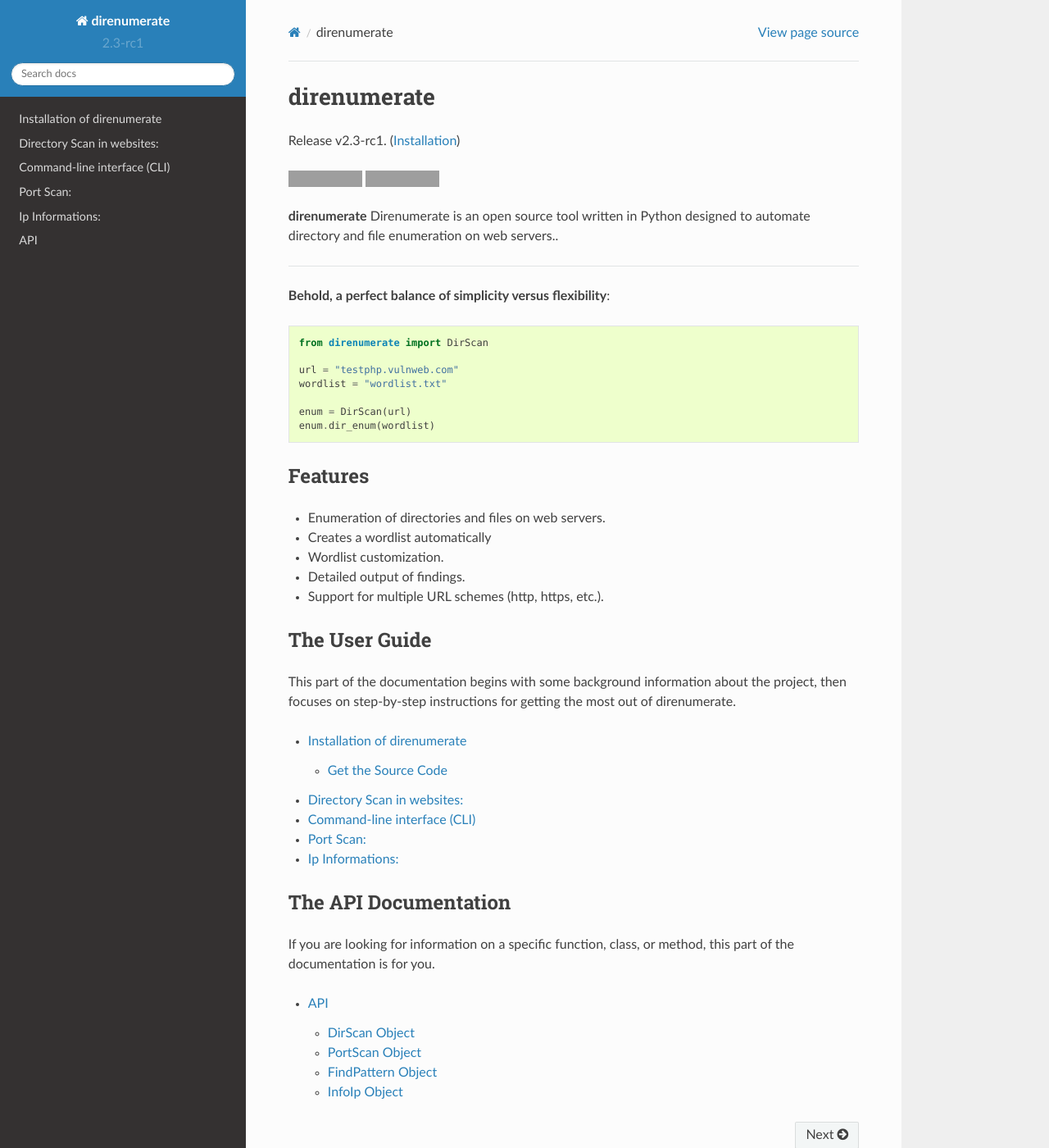
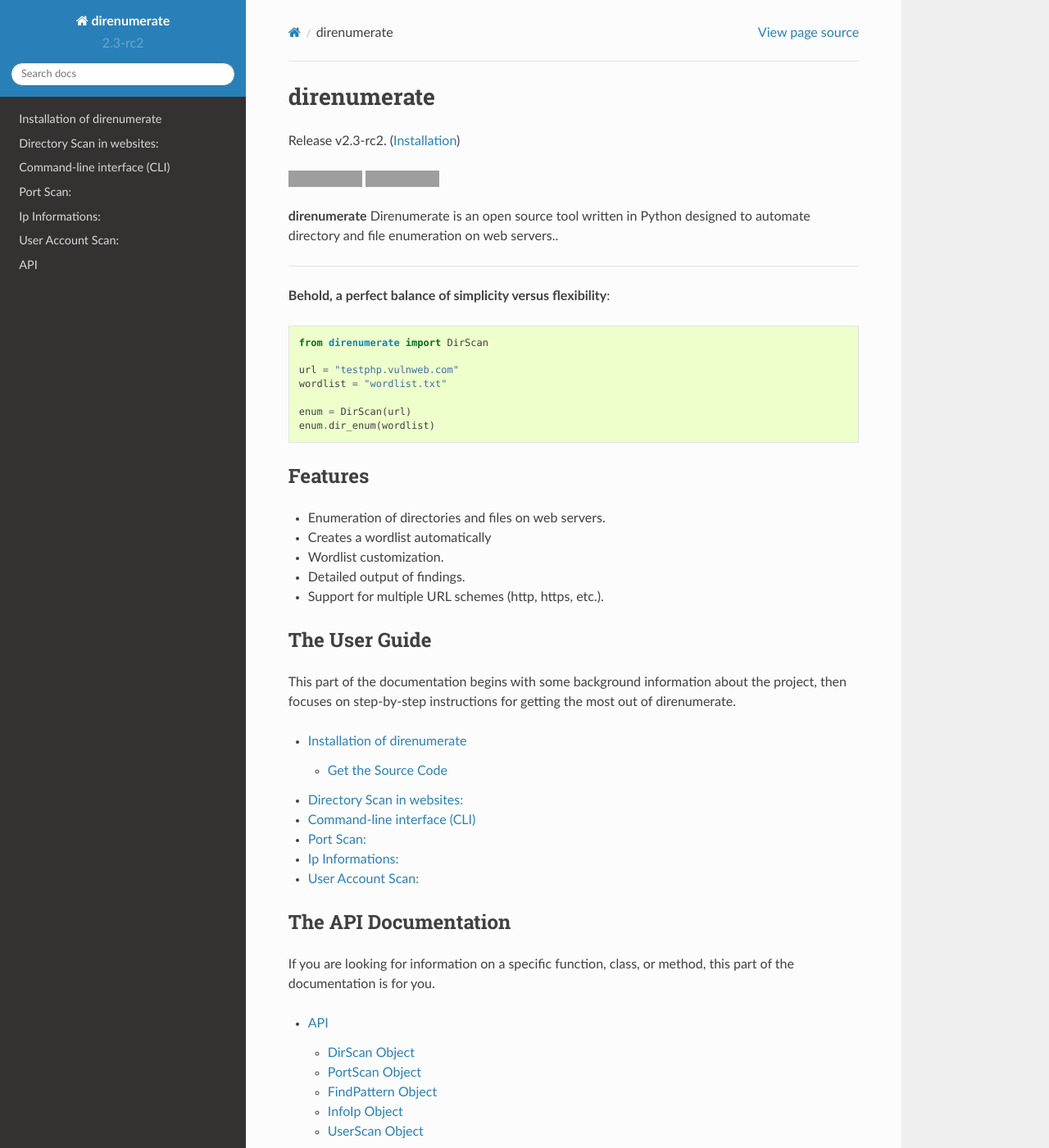
Before and after one commit to JuanBindez/direnumerate, a Sphinx documentation site: the page built from docs/index.rst, in a window 1280 px wide and 1400 px high. Shown: the whole window at 82% size. Built offline with Sphinx 7.4.7 and the Read the Docs theme 2.0.0, drawn with Linux system fonts in a browser that asks for light colours; grey boxes are pictures that could not be loaded.

Commit message:
update 2.3-rc2

```diff
--- a/direnumerate/__init__.py
+++ b/direnumerate/__init__.py
@@ -11,6 +11,7 @@ from direnumerate.__main__ import DirScan
 from direnumerate.__main__ import PortScan
 from direnumerate.__main__ import FindPattern
 from direnumerate.__main__ import InfoIp
+from direnumerate.__main__ import UserScan
 from direnumerate.createlist import create_wordlist
 
 wordlist_file = "wordlist.txt"
--- a/direnumerate/version.py
+++ b/direnumerate/version.py
@@ -1,4 +1,4 @@
-__version__ = "2.3-rc1"
+__version__ = "2.3-rc2"
 
 if __name__ == "__main__":
     print(__version__)
--- a/docs/index.rst
+++ b/docs/index.rst
@@ -51,6 +51,7 @@ of direnumerate.
    user/cli
    user/portscan
    user/infoip
+   user/userscan
 
 
 The API Documentation
--- a/pyproject.toml
+++ b/pyproject.toml
@@ -4,7 +4,7 @@ build-backend = "setuptools.build_meta"
 
 [project]
 name = "direnumerate"
-version = "2.3-rc1"
+version = "2.3-rc2"
 authors = [
   { name="Juan Bindez", email="juanbindez780@gmail.com" },
 ]
@@ -25,6 +25,7 @@ classifiers = [
 	"Programming Language :: Python :: 3.9",
 	"Programming Language :: Python :: 3.10",
 	"Programming Language :: Python :: 3.11",
+	"Programming Language :: Python :: 3.12",
 	"Programming Language :: Python",
 	"Topic :: Internet",
 	"Topic :: Multimedia :: Video",
```
Also changed, not shown: README.md (+15 -0 lines), docs/api.rst (+7 -0 lines), docs/user/userscan.rst (added, +13 -0 lines), 3 other files.
